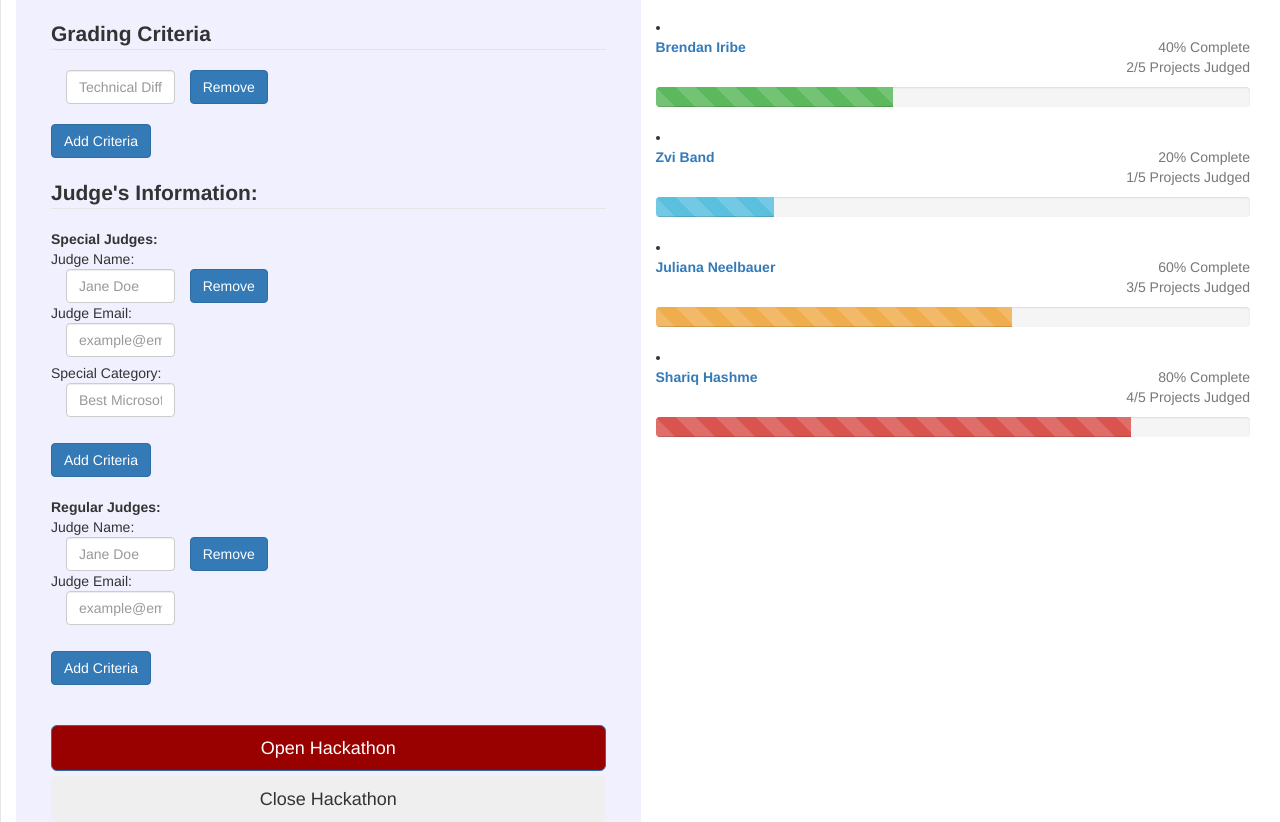
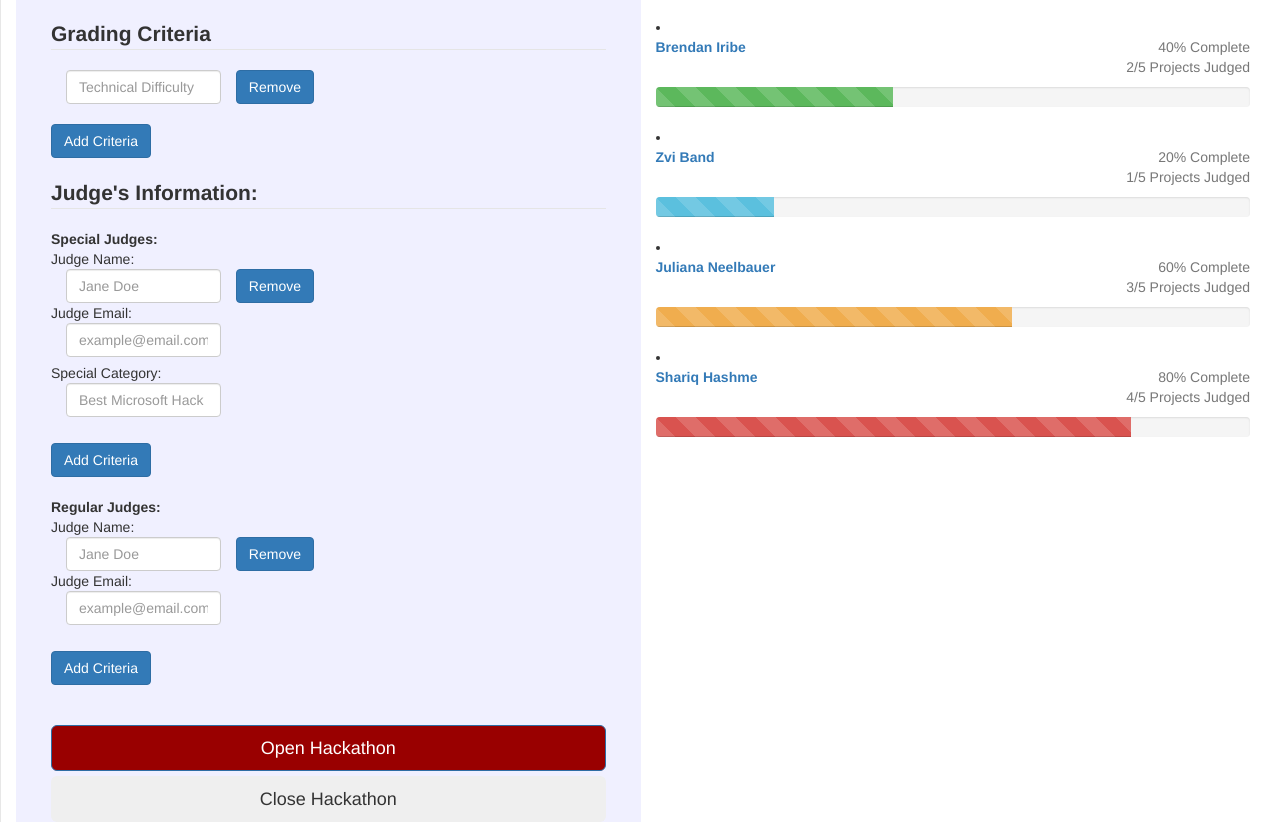
Before and after one commit to rubiquinones/Expo-Dyte, a website: page startbootstrap-sb-admin-2-1.0.8 - Copy/pages/index.html in a window 1280 px wide. Shown: the part 584-1406 px from the top of the page. Drawn offline with Linux system fonts and the light colour scheme.

Commit message:
Adjusted Text Box Length

```diff
--- a/startbootstrap-sb-admin-2-1.0.8 - Copy/pages/index.html
+++ b/startbootstrap-sb-admin-2-1.0.8 - Copy/pages/index.html
@@ -255,7 +255,7 @@
                                 <div class="multi-field-wrapper">
                                   <div class="multi-fields">
                                     <div class="multi-field">
-                                        <div class="col-xs-3">
+                                        <div class="col-xs-4">
                                              <input type="text" class="form-control" placeholder="Technical Difficulty" name="criteria[]">
                                         </div>
                                       <button type="button" class="remove-field btn btn-primary">Remove</button>
@@ -273,16 +273,16 @@
                                   <div class="multi-fields">
                                     <div class="multi-field">
                                         Judge Name:<br>
-                                        <div class="col-xs-3">
+                                        <div class="col-xs-4">
                                              <input type="text" class="form-control" placeholder="Jane Doe" name="myInputs1[]">
                                         </div>
                                         <button type="button" class="remove-field btn btn-primary">Remove</button><br>
                                         Judge Email:<br>
-                                        <div class="col-xs-3">
+                                        <div class="col-xs-4">
                                              <input type="text" class="form-control" placeholder="example@email.com" name="email1[]">
                                         </div><br><br>
                                         Special Category:<br>
-                                        <div class="col-xs-3">
+                                        <div class="col-xs-4">
                                              <input type="text" class="form-control" placeholder="Best Microsoft Hack" name="category1[]">
                                         </div> <br><br><br>
                                     </div>
@@ -297,12 +297,12 @@
                                   <div class="multi-fields">
                                     <div class="multi-field">
                                         Judge Name:<br>
-                                        <div class="col-xs-3">
+                                        <div class="col-xs-4">
                                              <input type="text" class="form-control" placeholder="Jane Doe" name="myInputs1[]">
                                         </div>
                                         <button type="button" class="remove-field btn btn-primary">Remove</button><br>
                                         Judge Email:<br>
-                                        <div class="col-xs-3">
+                                        <div class="col-xs-4">
                                              <input type="text" class="form-control" placeholder="example@email.com" name="email1[]">
                                         </div><br><br><br>
                                     </div>
```
